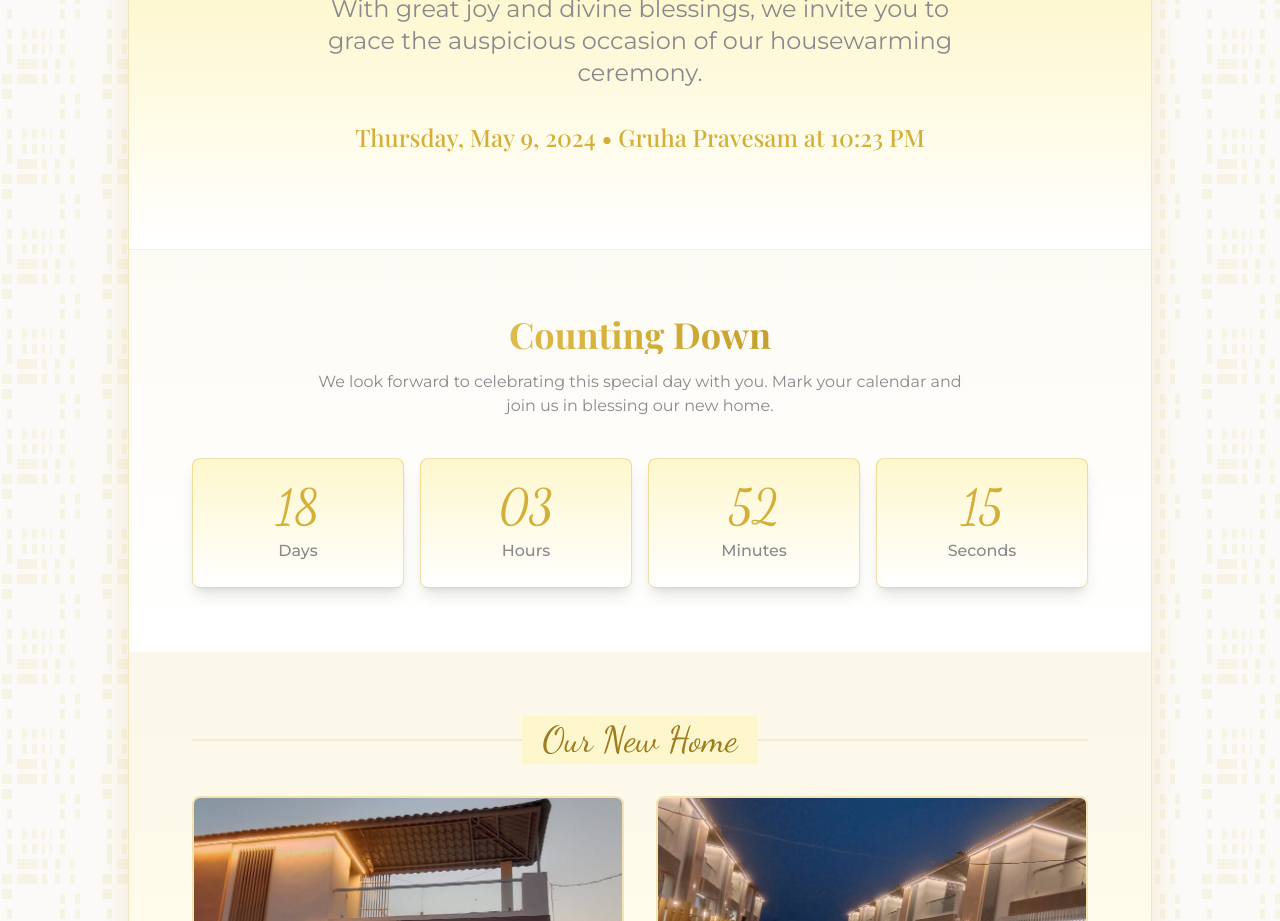
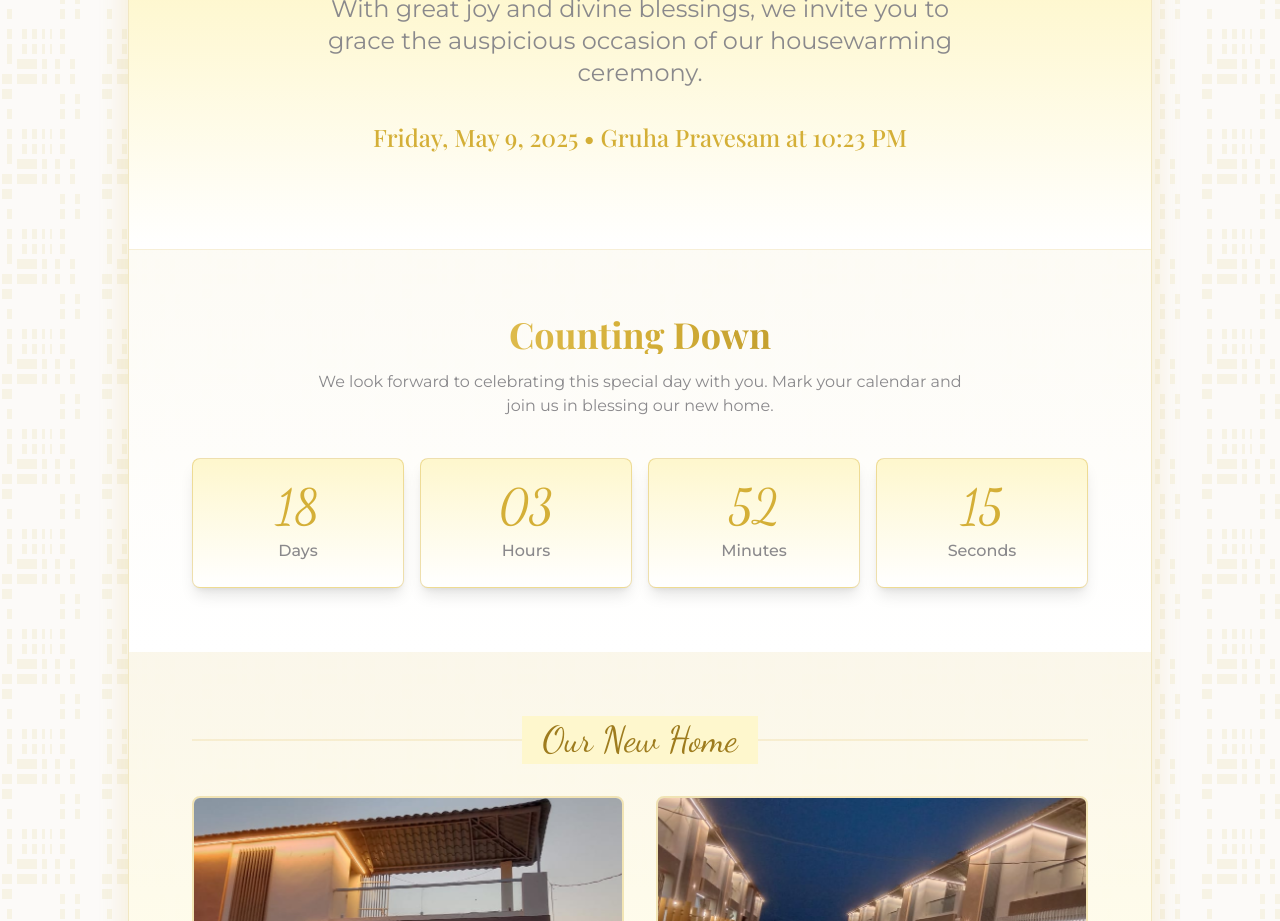
Before and after one commit to kunchalasrinadh/home-blessing-invite-kit, a React (Vite) app: page / in a window 1280 px wide. Shown: the part 940-1861 px from the top of the page. Built offline with nearby package versions, Linux system fonts and the light colour scheme.

Commit message:
Updated Date field in header

```diff
--- a/src/pages/Index.tsx
+++ b/src/pages/Index.tsx
@@ -9,12 +9,12 @@ import { Gallery } from "@/components/ui/gallery";
 
 const Index = () => {
   // Event schedule details
-  const eventDate = "Thursday, May 9, 2024 • Gruha Pravesam at 10:23 PM";
+  const eventDate = "Friday, May 9, 2025 • Gruha Pravesam at 10:23 PM";
   const fullAddress = "D No 494-B1-A, Near Gangamma Thalli Temple, Narasaraopet, Palnadu, AP";
   const googleMapUrl = "https://www.google.com/maps/dir/?api=1&destination=722R%2BQRF%2C+Guntur%2C+Andhra+Pradesh+522601";
 
   // Set target date string in ISO format with correct timezone (GMT+5:30 for India)
-  // May 9th, 2024 at 10:23 PM IST
+  // May 9th, 2025 at 10:23 PM IST
   const targetDate = "2025-05-09T22:23:00+05:30";
 
   const eventSchedule = [
```
